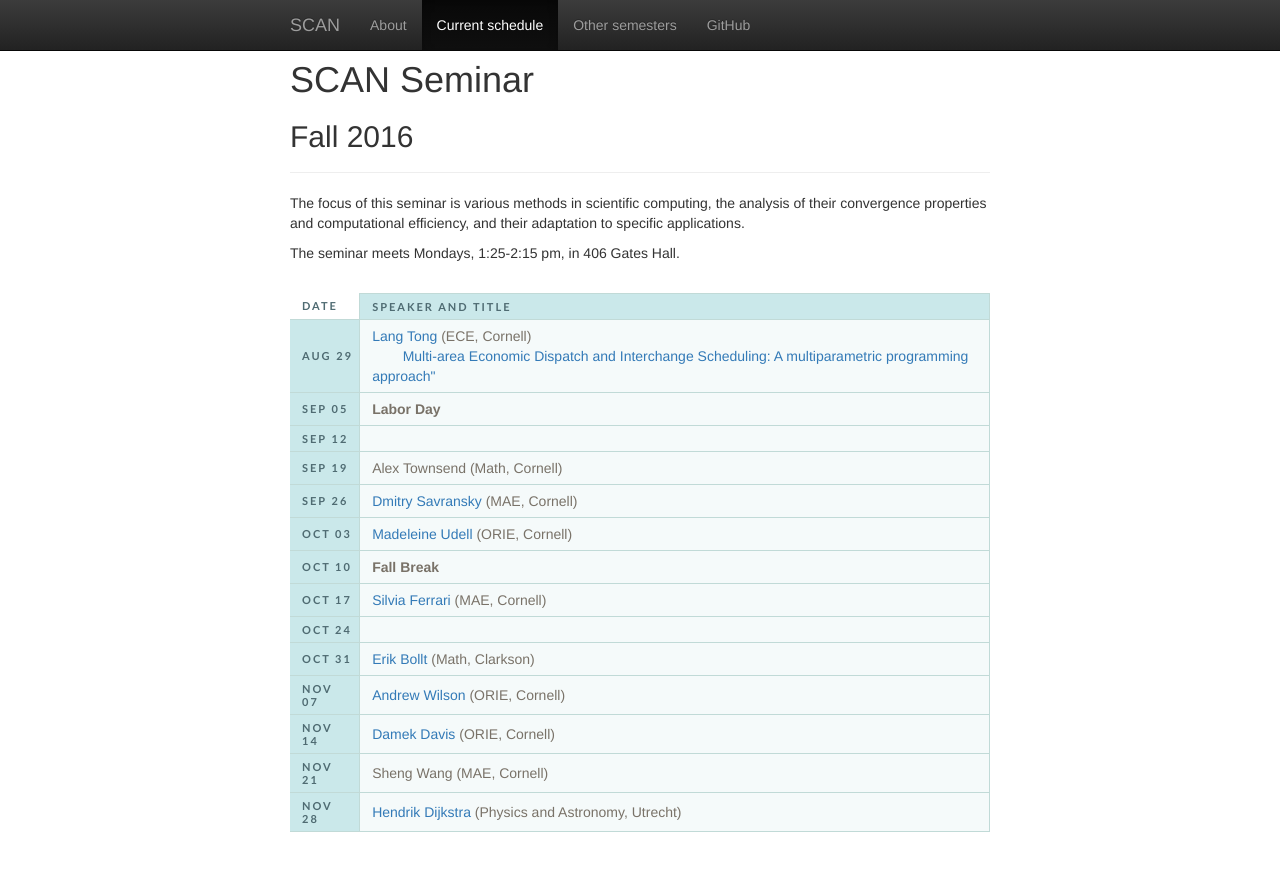
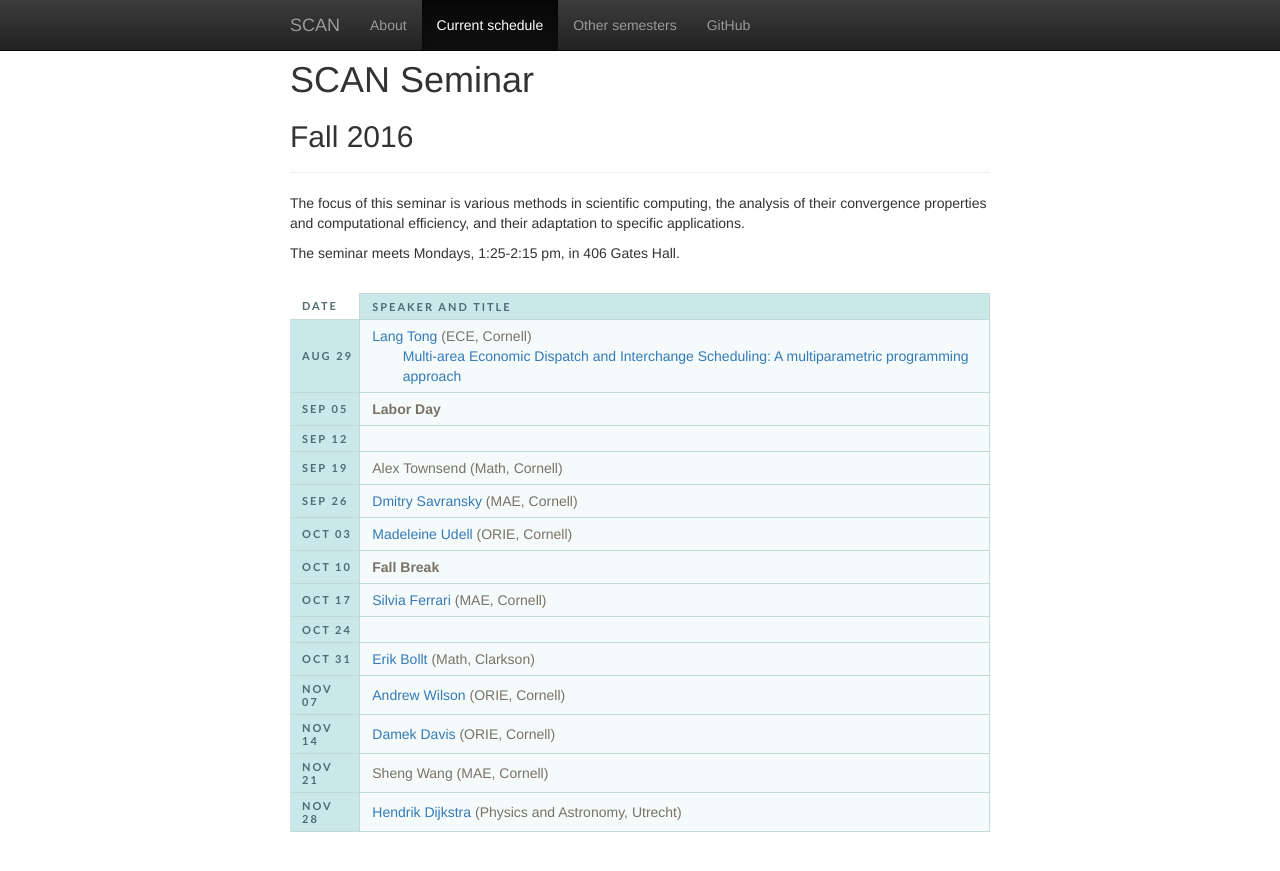
Before and after one commit to cornell-scan/cornell-scan.github.io, a Jekyll site: the page built from index.md, in a window 1280 px wide. Shown: the top 871 px of the page. Built offline with Jekyll 4.4.1, drawn with Linux system fonts in a browser that asks for light colours; nearby versions of some CDN libraries.

Commit message:
Formatting fix.

```diff
--- a/_includes/schedule.html
+++ b/_includes/schedule.html
@@ -35,7 +35,7 @@
       {% endif %}
       {% if talk.speaker.affil %}({{ talk.speaker.affil }}){% endif %}
       {% if talk.title %}{% if talk.title != "TBA" %}
-      <div style="text-indent: 5%;">
+      <div style="margin-left: 5%;">
       <a href="{% if talk.abstract_url %}{{ talk.abstract_url }}{% else %}{{ site.baseurl }}{{ talk.url }}{% endif %}">{{ talk.title }}</a>
       </div>
       {% endif %}{% endif %}
```
Also changed, not shown: _posts/2016-08-29-tong.md (+1 -1 lines).
